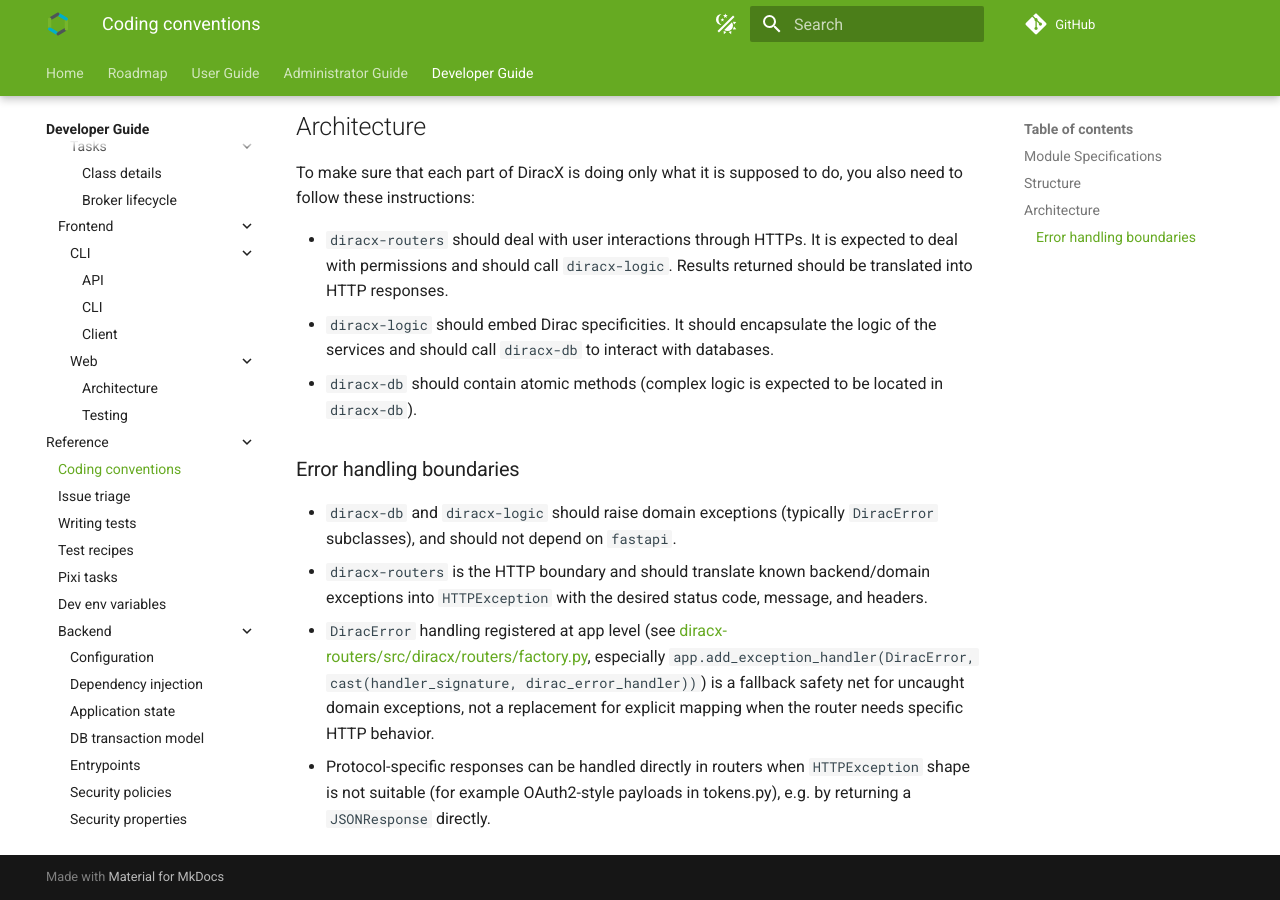
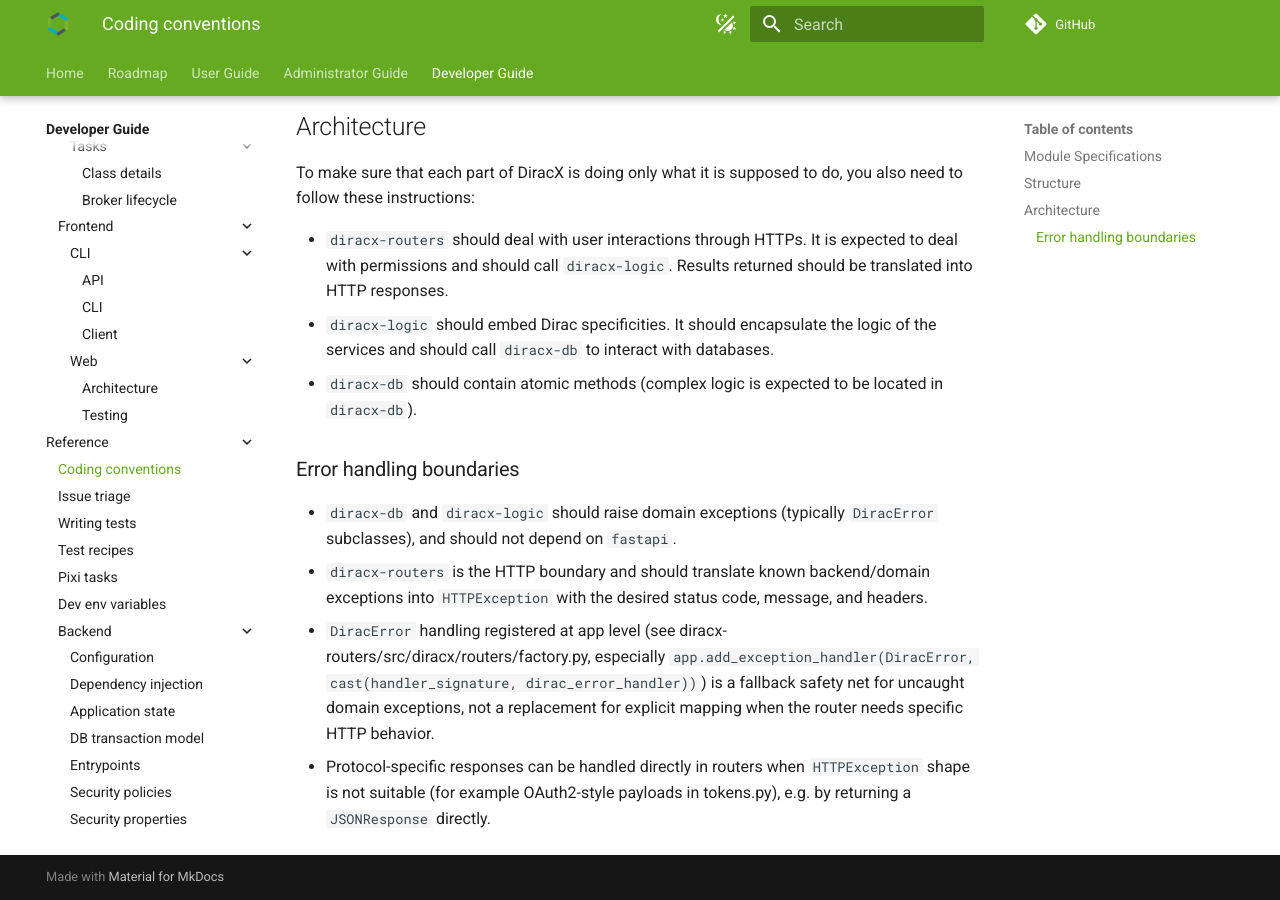
Before and after one commit to DIRACGrid/diracx, an MkDocs documentation site: the page built from docs/dev/reference/coding-conventions.md, in a window 1280 px wide and 900 px high, scrolled down 1442 px. Built offline with MkDocs 1.6.1 and Material for MkDocs 9.7.7, drawn with Linux system fonts in a browser that asks for light colours; plug-ins that fetch from the network failed and are left out; comment, search, counter and statistics services are not loaded; part of the change alters nothing that is shown.

```diff
--- a/docs/dev/reference/coding-conventions.md
+++ b/docs/dev/reference/coding-conventions.md
@@ -140,5 +140,5 @@ To make sure that each part of DiracX is doing only what it is supposed to do, y
 
 - `diracx-db` and `diracx-logic` should raise domain exceptions (typically `DiracError` subclasses), and should not depend on `fastapi`.
 - `diracx-routers` is the HTTP boundary and should translate known backend/domain exceptions into `HTTPException` with the desired status code, message, and headers.
-- `DiracError` handling registered at app level (see [diracx-routers/src/diracx/routers/factory.py](../../../diracx-routers/src/diracx/routers/factory.py), especially `app.add_exception_handler(DiracError, cast(handler_signature, dirac_error_handler))`) is a fallback safety net for uncaught domain exceptions, not a replacement for explicit mapping when the router needs specific HTTP behavior.
+- `DiracError` handling registered at app level (see diracx-routers/src/diracx/routers/factory.py, especially `app.add_exception_handler(DiracError, cast(handler_signature, dirac_error_handler))`) is a fallback safety net for uncaught domain exceptions, not a replacement for explicit mapping when the router needs specific HTTP behavior.
 - Protocol-specific responses can be handled directly in routers when `HTTPException` shape is not suitable (for example OAuth2-style payloads in tokens.py), e.g. by returning a `JSONResponse` directly.
```
